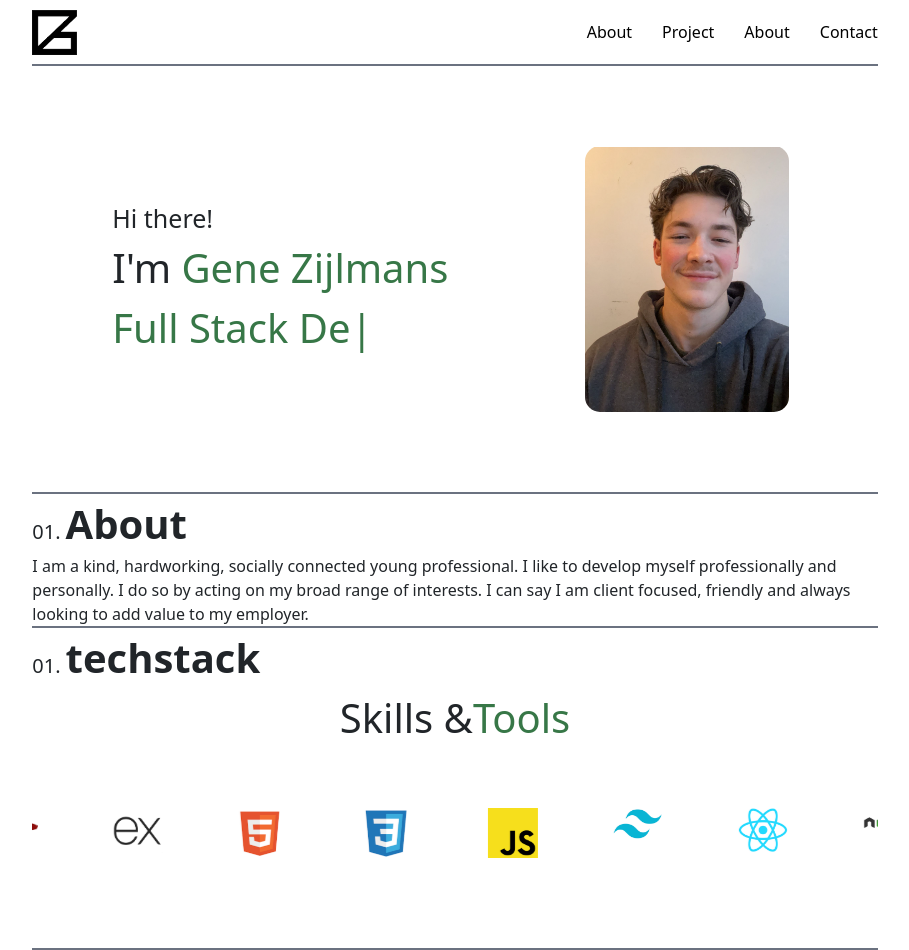
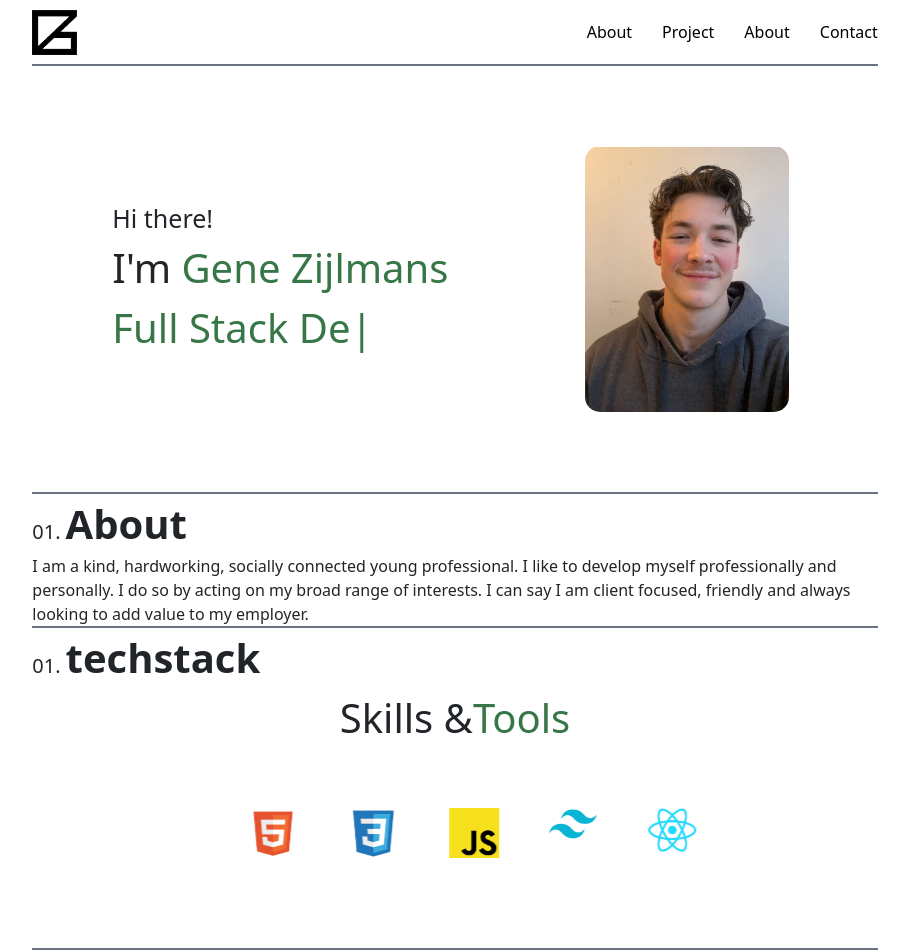
Before and after one commit to GeneZijlboot/GenePortfolio2024, a React (Vite) app: page / in a window 1280 px wide. Shown: the whole page, without its empty margins (185-1094 px from the left). Built offline with nearby package versions, Linux system fonts and the light colour scheme.

Commit message:
techstack slider completely done

```diff
--- a/src/components/techstack.jsx
+++ b/src/components/techstack.jsx
@@ -7,8 +7,8 @@ function Techstack() {
   const settings = {
     infinite: true,
     centerMode: true,
-    speed: 5000,
-    slidesToShow: 6,
+    speed: 4000,
+    slidesToShow: 4,
     slidesToScroll: 2,
     autoplay: true,
     autoplaySpeed: 0,
@@ -27,6 +27,8 @@ function Techstack() {
         <div className="title">techstack</div>
       </div>
       <div className="text-box">Skills & <span style={{ color: '#377747' }}>Tools</span></div>
+      <div className="container">
+        <div className="mx-auto">
           <div className="slider-wrapper">
             <Slider {...settings}>
               <div className="slide-content">
@@ -83,7 +85,51 @@ function Techstack() {
                 </div>
                 <div className="title-wrapper">Express</div>
               </div>
+              <div className="slide-content">
+                <div className="image-wrapper">
+                <div className="image Webpack"></div>
+                </div>
+                <div className="title-wrapper">Wepack</div>
+              </div>
+              <div className="slide-content">
+                <div className="image-wrapper">
+                <div className="image npm"></div>
+                </div>
+                <div className="title-wrapper">Npm</div>
+              </div>
+              <div className="slide-content">
+                <div className="image-wrapper">
+                <div className="image git"></div>
+                </div>
+                <div className="title-wrapper">Git</div>
+              </div>
+              <div className="slide-content">
+                <div className="image-wrapper">
+                <div className="image vscode"></div>
+                </div>
+                <div className="title-wrapper">VsCode</div>
+              </div>
+              <div className="slide-content">
+                <div className="image-wrapper">
+                <div className="image vim"></div>
+                </div>
+                <div className="title-wrapper">Vim</div>
+              </div>
+              <div className="slide-content">
+                <div className="image-wrapper">
+                <div className="image terminal"></div>
+                </div>
+                <div className="title-wrapper">Terminal</div>
+              </div>
+              <div className="slide-content">
+                <div className="image-wrapper">
+                <div className="image linux"></div>
+                </div>
+                <div className="title-wrapper">Linux</div>
+              </div>
             </Slider>
+          </div>
+        </div>
       </div>
     </div>
   );
--- a/src/styling/techstack.scss
+++ b/src/styling/techstack.scss
@@ -19,7 +19,10 @@
     }
 
     .slider-wrapper {
-      margin: 50px 0;
+      margin: 50px auto;
+      max-width: 60%;
+      width: 100%;
+
       .slick-slide {
         .slide-content {
           height: 100px;
@@ -63,7 +66,7 @@
             .express{
               background-image: url('../assets/techstack/Express.png');
             }
-            .webpack{
+            .Webpack{
               background-image: url('../assets/techstack/Webpack.png');
             }
             .npm{
```
Lines whose indentation alone changed are shown as unchanged.
